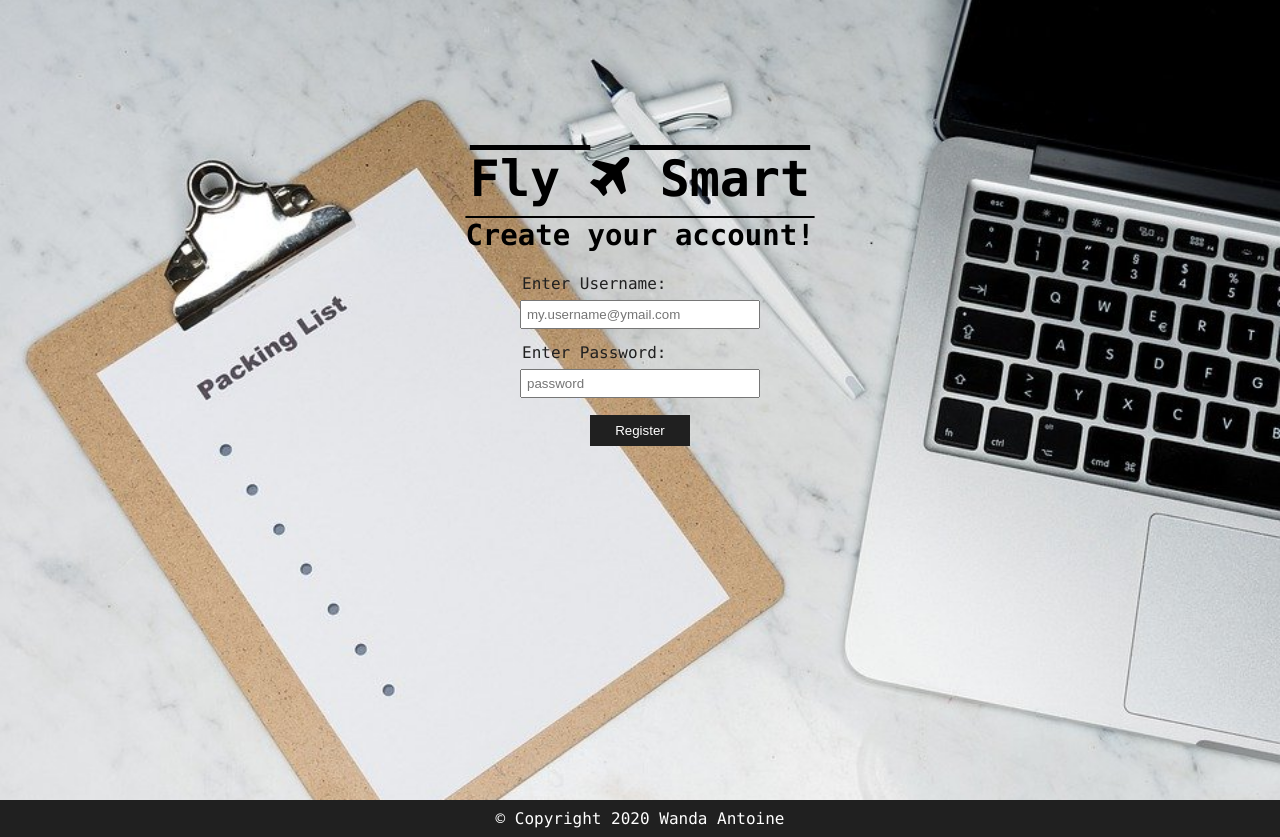
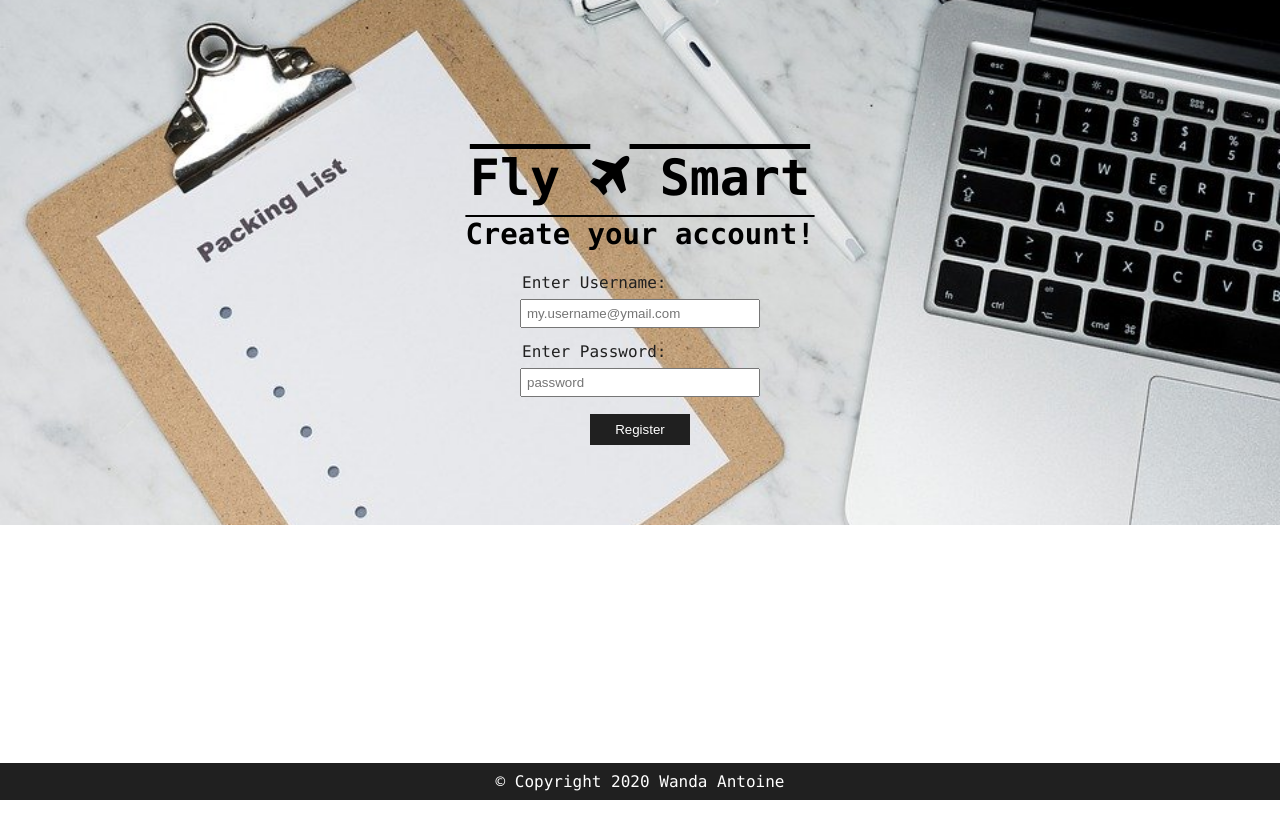
Before and after one commit to ad-astra-8/fly-smart-capstone-client, a React (Create React App) app: page /register in a window 1280 px wide. After the commit the page ends 800 px from the top, so only its background shows below. Built offline with nearby package versions, Linux system fonts and the light colour scheme; no server answers.

Commit message:
updated styling landing page to no scrolling

```diff
--- a/src/Login.js
+++ b/src/Login.js
@@ -74,7 +74,7 @@ class Login extends Component {
     return (
       <section className="login-component">
         <div className="login-div">
-          <h1 className="login-title">Fly <i class="fa fa-plane" aria-hidden="true"></i> Smart</h1>
+          <h1 className="login-title">Fly <i className="fa fa-plane" aria-hidden="true"></i> Smart</h1>
           <h2 className="subtitle">Log in!</h2>
           <div className="form-div">
             <form className="login-form" onSubmit={this.handleSubmit}>
--- a/src/Register.js
+++ b/src/Register.js
@@ -73,7 +73,7 @@ class Register extends Component {
         <div className="login-div">
           <h1 className="login-title">Fly <i class="fa fa-plane" aria-hidden="true"></i> Smart</h1>
           <h2 className="subtitle">Create your account!</h2>
-          <div className="form-div">
+          <div className="form-div-reg">
             <form className="login-form" onSubmit={this.handleSubmit}>
               {errorMessage}
               <label htmlFor="enter-username">Enter Username:</label>
--- a/src/index.css
+++ b/src/index.css
@@ -47,8 +47,10 @@ h1 {
   background-position: center center;
   background-repeat: repeat;
   background-attachment: scroll;
-  padding-top: 40px;
-  padding-bottom: 80px;
+  /* padding-top: 40px; */
+  /* padding-bottom: 80px; */
+  padding-bottom: 0px;
+  padding-top: 39px;
   margin-top: 0;
   text-align: center;
   background-size: cover;
@@ -56,7 +58,7 @@ h1 {
   -moz-background-size: cover;
   -o-background-size: cover;
   position: relative;
-  min-height: 100vh;
+  /* min-height: 100vh; */
 }
 
 .login-div {
@@ -107,6 +109,11 @@ color: rgb(32, 32, 32);
 
 .form-div {
   text-align: center;
+}
+
+.form-div-reg {
+  text-align: center;
+  padding-bottom: 55px;
 }
 
 label {
```
